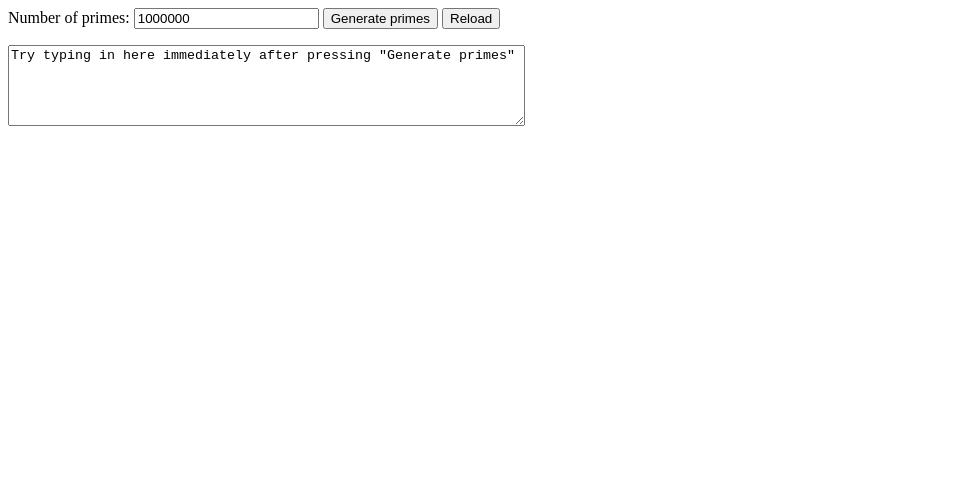
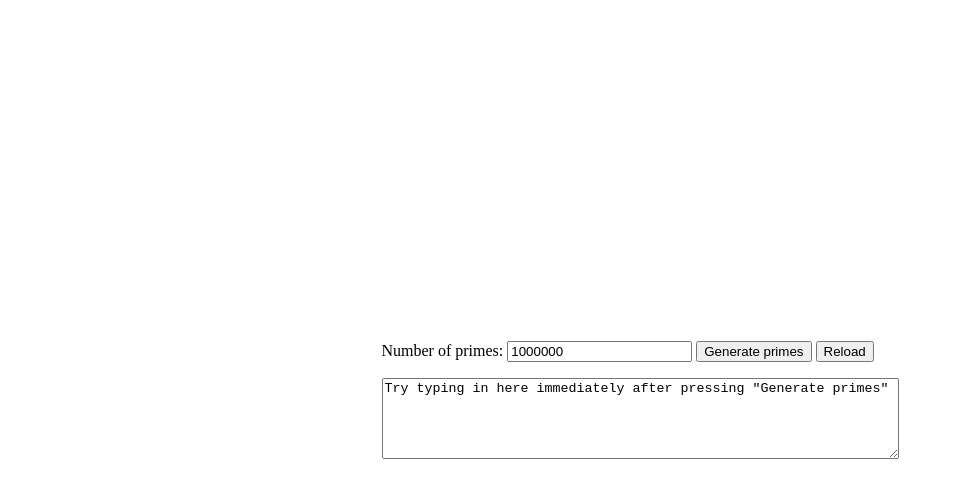
Before and after one commit to Luka-DV/Async-JS, a plain HTML site: page MDN/introducing_workers/start/index.html in a window 1280 px wide. Shown: the whole page, without its empty margins (0-954 px from the left). Drawn offline with Linux system fonts and the light colour scheme.

Commit message:
add main element and css to center the page content

```diff
--- a/MDN/introducing_workers/start/index.html
+++ b/MDN/introducing_workers/start/index.html
@@ -10,6 +10,7 @@
 
   <body>
 
+    <main>
         <label for="quota">Number of primes:</label>
         <input type="text" id="quota" name="quota" value="1000000">
 
@@ -19,6 +20,7 @@
         <textarea id="user-input" rows="5" cols="62">Try typing in here immediately after pressing "Generate primes"</textarea>
 
         <div id="output"></div>
+    </main>
 
   </body>
 
--- a/MDN/introducing_workers/start/style.css
+++ b/MDN/introducing_workers/start/style.css
@@ -1,3 +1,11 @@
+
+body {
+  display: flex;
+  justify-content: center;
+  align-items: center;
+  height: 100vh;
+}
+
 textarea {
   display: block;
   margin: 1rem 0;
```
Lines whose indentation alone changed are shown as unchanged.
